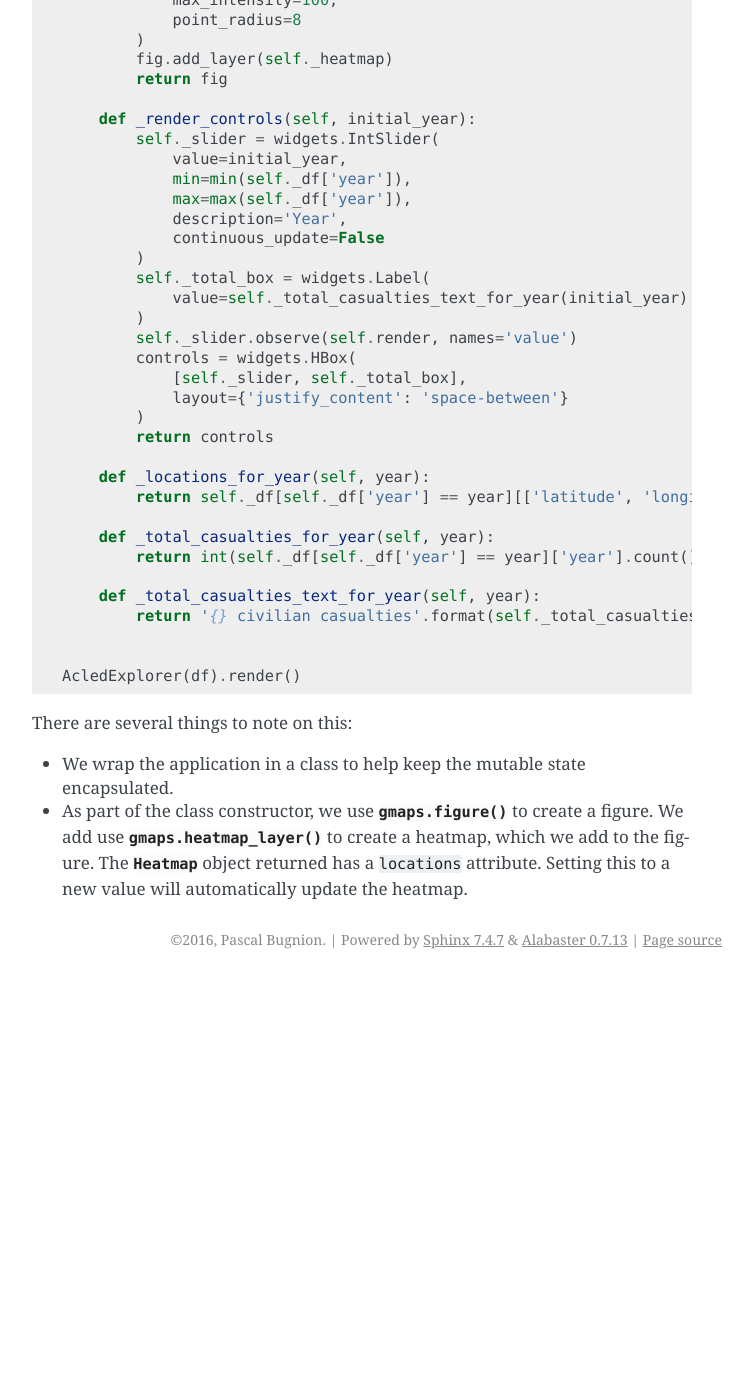
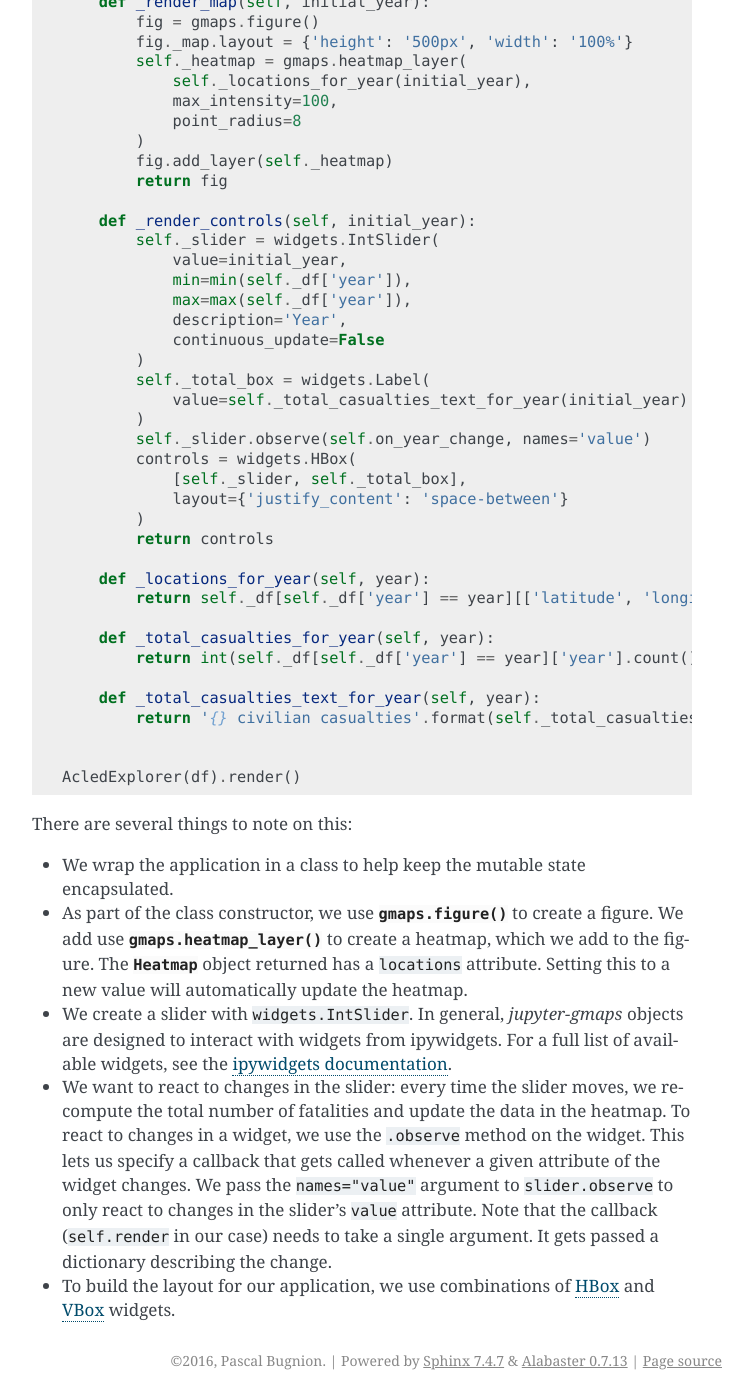
Before and after one commit to pbugnion/gmaps, a Sphinx documentation site: the page built from docs/source/app_tutorial.rst, in a window 1280 px wide and 1400 px high, scrolled down 3788 px. Shown: the whole window, without its empty margins (388-1141 px from the left). Built offline with Sphinx 7.4.7, drawn with Linux system fonts in a browser that asks for light colours; before the commit the page ends 4767 px from its top, so only the background shows below that; some of the changed text lies outside the part shown.

Commit message:
Expand description of updating map example

```diff
--- a/docs/source/app_tutorial.rst
+++ b/docs/source/app_tutorial.rst
@@ -124,7 +124,7 @@ Updating data in response to other widgets
 Many layers support updating the data without re-rendering the entire map. This is useful
 for exploring multi-dimensional datasets, especially in conjunction with other widgets.
 
-As an example, we will use the `acled_africa_by_year` dataset, a dataset indexing violence
+As an example, we will use the ``acled_africa_by_year`` dataset, a dataset indexing violence
 against civilians in Africa. The dataset has four columns::
 
   print('hello')
@@ -135,7 +135,9 @@ and update a heatmap showing the distribution of conflicts.
 
 This is the entire code listing::
 
+  from IPython.display import display
   import ipywidgets as widgets
+
   import gmaps
   gmaps.configure(api_key='AIza...')
 
@@ -156,7 +158,10 @@ This is the entire code listing::
           controls = self._render_controls(initial_year)
           self._container = widgets.VBox([title_widget, controls, map_figure])
 
-      def render(self, change=None):
+      def render(self):
+          display(self._container)
+
+      def on_year_change(self, change=None):
           year = self._slider.value
           self._heatmap.locations = self._locations_for_year(year)
           self._total_box.value = self._total_casualties_text_for_year(year)
@@ -184,7 +189,7 @@ This is the entire code listing::
           self._total_box = widgets.Label(
               value=self._total_casualties_text_for_year(initial_year)
           )
-          self._slider.observe(self.render, names='value')
+          self._slider.observe(self.on_year_change, names='value')
           controls = widgets.HBox(
               [self._slider, self._total_box],
               layout={'justify_content': 'space-between'}
@@ -205,8 +210,26 @@ This is the entire code listing::
 
 There are several things to note on this:
 
-- We wrap the application in a class to help keep the mutable state encapsulated.
+- We wrap the application in a class to help keep the mutable state
+  encapsulated.
 - As part of the class constructor, we use :func:`gmaps.figure` to create a
-  figure. We add use :func:`gmaps.heatmap_layer` to create a heatmap,
-  which we add to the figure. The :class:`Heatmap` object returned has a ``locations``
+  figure. We add use :func:`gmaps.heatmap_layer` to create a heatmap, which we
+  add to the figure. The :class:`Heatmap` object returned has a ``locations``
   attribute. Setting this to a new value will automatically update the heatmap.
+- We create a slider with ``widgets.IntSlider``. In general, `jupyter-gmaps`
+  objects are designed to interact with widgets from ipywidgets. For a full list
+  of available widgets, see the `ipywidgets documentation
+  <https://ipywidgets.readthedocs.io/en/latest/examples/Widget%20List.html>`_.
+- We want to react to changes in the slider: every time the slider moves, we
+  recompute the total number of fatalities and update the data in the heatmap.
+  To react to changes in a widget, we use the ``.observe`` method on the widget.
+  This lets us specify a callback that gets called whenever a given attribute of
+  the widget changes. We pass the ``names="value"`` argument to
+  ``slider.observe`` to only react to changes in the slider's ``value``
+  attribute. Note that the callback (``self.render`` in our case) needs to take
+  a single argument. It gets passed a dictionary describing the change.
+- To build the layout for our application, we use combinations of `HBox
+  <https://ipywidgets.readthedocs.io/en/latest/examples/Widget%20List.html#HBox>`_
+  and `VBox
+  <https://ipywidgets.readthedocs.io/en/latest/examples/Widget%20List.html#VBox>`_
+  widgets.
```
